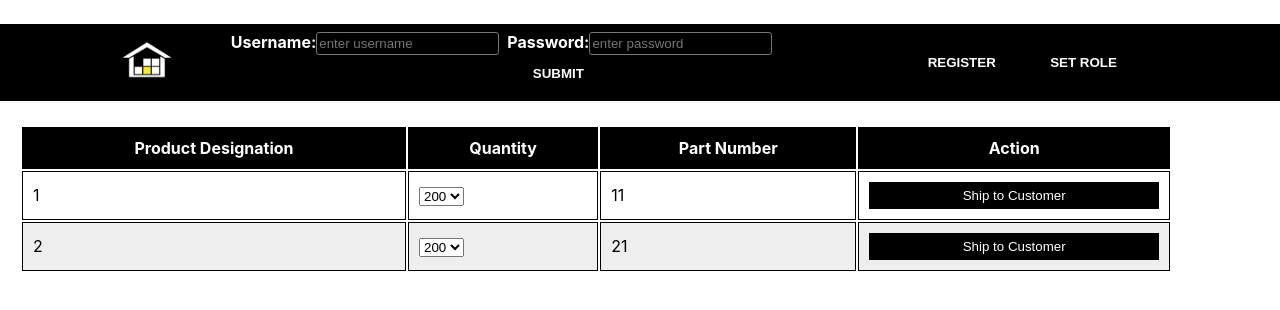
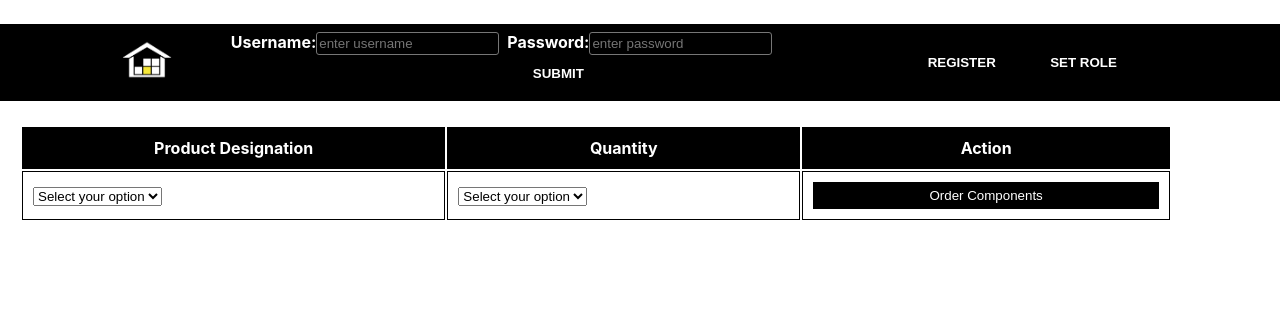
Before and after one commit to L1ppa136/Team-4ward, a React (Create React App) app in the folder inventory-management-app/: page /CustomerPlanner in a window 1280 px wide. Shown: the top 310 px of the page. Built offline with nearby package versions, Linux system fonts and the light colour scheme.

Commit message:
- CustomerTable , CustomerList ready - InboundTable, InboundList ongoing (Loading failure)

```diff
--- a/inventory-management-app/src/Components/Tables/CustomerPlannerTable.jsx
+++ b/inventory-management-app/src/Components/Tables/CustomerPlannerTable.jsx
@@ -1,12 +1,23 @@
-import React,{useEffect, useState} from 'react'
+import React, { useEffect, useState } from 'react'
 
-function CustomerPlannerList({customerDemands,handleOrder, handleInputChange}) {
+function CustomerPlannerTable({ customerDemands, handleOrder, handleInputChange, createComponents }) {
 
-  const [selectedOption, setSelectedOption] = useState('');
+  const [selectedDesignationOption, setSelectedDesignationOption] = useState('');
+  const [selectedQuantityOption, setSelectedQuantityOption] = useState('');
 
-  useEffect(()=>{
-    console.log(selectedOption)
-  },[selectedOption])
+  useEffect(() => {
+    console.log(selectedQuantityOption)
+  }, [selectedQuantityOption])
+
+  const handleOptionAndChangeForQuantity = (eTargetValue) => {
+    setSelectedQuantityOption(eTargetValue.target.value);
+    handleInputChange(eTargetValue);
+  }
+
+  const handleOptionAndChangeForDesignation = (eTargetValue) => {
+    setSelectedDesignationOption(eTargetValue.target.value);
+    handleInputChange(eTargetValue);
+  }
 
   return (
     <div className="CustomerPlannerTable">
@@ -15,31 +26,33 @@ function CustomerPlannerList({customerDemands,handleOrder, handleInputChange}) {
           <tr>
             <th>Product Designation</th>
             <th>Quantity</th>
-              <th>Part Number</th>
             <th>Action</th>
           </tr>
         </thead>
         <tbody>
-            {customerDemands && customerDemands.map((component)=>(
-              <tr key={component.id}>
-                <td>{component.ProductDesignation}</td>
+          <tr>
             <td>
-                  <select id="dropdown" name="Quantity" value={selectedOption} onChange={handleInputChange}>
+              <select placeholder='Designation' name="productDesignation" value={selectedDesignationOption} onChange={(e) => handleOptionAndChangeForDesignation(e)}>
+                <option value="" disabled selected>Select your option</option>
+                <option value="Airbag">Airbag</option>
+              </select>
+            </td>
+            <td>
+              <select placeholder='Quantity' name="quantity" value={selectedQuantityOption} onChange={(e) => handleOptionAndChangeForQuantity(e)}>
+                <option value="" disabled selected>Select your option</option>
                 <option value="200">200</option>
                 <option value="400">400</option>
                 <option value="600">600</option>
               </select>
             </td>
-                <td>{component.PartNumber}</td>
             <td>
-                  <button type="button" onClick={() => handleOrder(component.ProductDesignation)}>Ship to Customer</button>
+              <button type="button" onClick={() => createComponents()}>Order Components</button>
             </td>
           </tr>
-            ))}
         </tbody>
       </table>
-      </div>
+    </div >
   )
 }
 
-export default CustomerPlannerList
+export default CustomerPlannerTable
--- a/inventory-management-app/src/Components/Tables/InboundTable.jsx
+++ b/inventory-management-app/src/Components/Tables/InboundTable.jsx
@@ -2,7 +2,7 @@ import React, { useEffect, useState } from 'react'
 import { Link } from "react-router-dom";
 
 
-function InboundTable({inboundComponents, handleCollect}) {
+function InboundTable({ inboundComponents, handleStore, nextOrderList }) {
 
   return (
     <div className="InboundTable">
@@ -10,19 +10,20 @@ function InboundTable({inboundComponents, handleCollect}) {
         <thead>
           <tr>
             <th>Product Designation</th>
-            <th>Time of Arrival</th>
-            <th>Part Number</th>
+            <th>Quantity</th>
             <th>Action</th>
           </tr>
         </thead>
         <tbody>
-          {inboundComponents && inboundComponents.map((component)=>(
-            <tr key={component.id}>
-              <td>{component.ProductDesignation}</td>
-              <td>{component.CreatedAt}</td>
-              <td>{component.PartNumber}</td>
+          {inboundComponents && inboundComponents.map(({ prodDes, quantity }) => (
+            <tr>
+              <td>{prodDes}</td>
+              <td>{quantity}</td>
               <td>
-                <button type="button" onClick={()=> handleCollect(component.id)}>Send to Storage</button>
+                <button type="button" onClick={() => handleStore(quantity, prodDes)}>Send to Storage</button>
+              </td>
+              <td>
+                <button type="button" onClick={() => nextOrderList()}>Next Order List</button>
               </td>
             </tr>
           ))}
--- a/inventory-management-app/src/Pages/LogisticsTables/CustomerPlannerList.jsx
+++ b/inventory-management-app/src/Pages/LogisticsTables/CustomerPlannerList.jsx
@@ -1,67 +1,45 @@
-import React, {useEffect, useState} from 'react';
+import React, { useState, useEffect } from 'react';
 import CustomerPlannerTable from '../../Components/Tables/CustomerPlannerTable';
-import Loading from '../../Components/Loading';
-import axios from 'axios';
+
 import "./Table.css";
 
-const fetchCustomerDemands = async() =>{
-    let response = await axios.get("ENDPOINT")
-  }
 
-  const createCustomerDemands= async(order) =>{
-    let response = await axios.post("//ENDPOINT", "order")
+function CustomerPlannerList() {
+  const [formdata, setFormData] = useState({
+    "quantity": '',
+    "productDesignation": 'Airbag'
+  });
+
+  const handleInputChange = (e) => {
+    setFormData({ ...formdata, [e.target.name]: e.target.value });
   }
 
 
-function CustomerPlannerList() {
-    const [loading, setLoading] = useState(true)
-    const [customerDemands, setCustomerDemands] = useState([])
-    const [formdata, setFormData] = useState({
-        "Quantity": '',
-        "Product Designation": ''
-    });
-    const [responseState, setResponseState] = useState('');
 
-    const handleInputChange = (e) => {
-        setFormData({...formdata, [e.target.name]: e.target.value });
-    }
+  const createComponents = () => {
+    // Convert the formdata object to a JSON string before storing
+    const formDataString = JSON.stringify(formdata);
 
-    const handlePlanFetch = async() =>{
-        let plans = []
-        //plans = await fetchProductionPlans();
-        let component = {id: 1, ProductDesignation: 1, CreatedAt: 11, PartNumber: 11}
-        let component2 = {id: 2, ProductDesignation: 2, CreatedAt: 21, PartNumber: 21}
-        plans.push(component)
-        plans.push(component2)
-        setCustomerDemands(plans);
-        setLoading(false);
-        console.log(customerDemands);
-    }
+    // Store the JSON string in localStorage
+    localStorage.setItem("OrderList", formDataString);
 
-    //Ez a method kiveszi a beérkező componentseket és eltárolja őket az adott raktárba (RawMat).
-    const handleCustomerDemands = async(id) =>{
-        console.log("juj")
-    }
+    // Retrieve the JSON string from localStorage
+    const locStoreDataString = localStorage.getItem("OrderList");
 
-    useEffect(() => {
-      console.log(customerDemands); // This will log the updated value
-  }, [customerDemands]);
+    // Parse the JSON string back to an object
+    const locStoreDataObject = JSON.parse(locStoreDataString);
 
-    useEffect(()=>{
-        handlePlanFetch()
-    },[])
+    // Log the keys of the object and the original formdata
+    console.log(Object.values(locStoreDataObject), Object.keys(locStoreDataObject));
+    console.log(formdata);
+  }
 
-    if (loading) {
-        return <Loading />;
-      };
-
-    return (
+  return (
     <CustomerPlannerTable
-    customerDemands = {customerDemands}
-    handleCustomerDemand = {handleCustomerDemands}
-    handleInputChange = {handleInputChange}
+      createComponents={createComponents}
+      handleInputChange={handleInputChange}
     />
-    )
+  )
 }
 
 export default CustomerPlannerList
--- a/inventory-management-app/src/Pages/LogisticsTables/InboundList.jsx
+++ b/inventory-management-app/src/Pages/LogisticsTables/InboundList.jsx
@@ -1,49 +1,84 @@
-import React, { useState, useEffect} from 'react'
+import React, { useState, useEffect } from 'react'
 import InboundTable from "../../Components/Tables/InboundTable"
 import Loading from "../../Components/Loading"
 import "./Table.css";
+import axios from 'axios';
 
-//CreateFetch Request w/ Axios for the DB, Check role, if role is wrong, navigate to the "NoAuthorization" page.
 
-const fetchInboundComponents = async () =>{
-        return console.log("juj")
+const fetchStoreComponents = async (orderItem) => {
+    try {
+        const response = await axios.post('http://localhost:5179/Logistics/OrderComponent', orderItem);
+        return response.data;
+    } catch (error) {
+        throw error.response ? error.response.data : error;
+    }
 }
+
 
 //Kellenek "ál" értékek a componentshez, amiket itt érdemes megkreálni, egy "Inspection status-t" hozzá adunk a componenthez, azt az inspectel megváltoztatjuk
 // és ez engedélyezi a
 
 const InboundList = () => {
     const [loading, setLoading] = useState(true)
-    const [inboundComponents, setInboundComponents] = useState([])
+    const [inboundComponents, setInboundComponents] = useState({})
 
-    const handleInboundFetch = async() =>{
-        let components = []
-        //components = await fetchInboundComponents();
-        var component = {id: 1, ProductDesignation: 1, CreatedAt: 11, PartNumber: 11}
-        components.push(component)
-        setInboundComponents(components);
-        setLoading(false);
-        console.log(inboundComponents);
+
+
+
+
+    const GenerateOrderList = (Quantity) => {
+        return {
+            Screw: 4 * Quantity,
+            Nut: 4 * Quantity,
+            Cushion: 1 * Quantity,
+            Diffusor: 1 * Quantity,
+            Retrainer: 1 * Quantity,
+            Cover: 1 * Quantity,
+            Emblem: 1 * Quantity,
+            Inflator: 1 * Quantity,
+            Wireharness: 1 * Quantity
+        }
     }
 
-    //Ez a method kiveszi a beérkező componentseket és eltárolja őket az adott raktárba (RawMat).
-    const handleCollect = async(id) =>{
-
+    // betenni egy buttonre (következő store ciklus, ha jött infó a customer plannertől)
+    const nextOrderList = () => {
+        let CustomerOrder = localStorage.getItem("OrderList");
+        let generatedList = GenerateOrderList(CustomerOrder.quantity);
+        setInboundComponents(generatedList);
+        console.log(CustomerOrder);
+        localStorage.removeItem("OrderList");
+        return inboundComponents;
     }
 
-    useEffect(()=>{
-        handleInboundFetch()
-    },[])
+
+    //Ez a method kiveszi a beérkező componentseket és eltárolja őket az adott raktárba (RawMat).
+    const handleStore = (quantity, productDesignation) => {
+        var componentToFetch = { "quantity": quantity, "productDesignation": productDesignation };
+        fetchStoreComponents(componentToFetch);
+        removeItem(productDesignation);
+    }
+
+    const removeItem = (productDes) => {
+        const updatedOrderList = { ...inboundComponents };
+        delete updatedOrderList[productDes];
+        setInboundComponents(updatedOrderList);
+        console.log(updatedOrderList)
+    };
+
+    useEffect(() => {
+
+    }, [inboundComponents]);
 
     if (loading) {
         return <Loading />;
-      };
+    };
 
     return (
-    <InboundTable
-    inboundComponents = {inboundComponents}
-    handleCollect = {handleCollect}
-    />
+        <InboundTable
+            inboundComponents={inboundComponents}
+            handleCollect={handleStore}
+            nextOrderList={nextOrderList}
+        />
     )
 }
 
--- a/inventory-management-app/src/index.js
+++ b/inventory-management-app/src/index.js
@@ -12,7 +12,7 @@ import SetRole from './Pages/SetRole.jsx';
 import User from './Pages/User.jsx';
 import Home from './Pages/Home.jsx';
 import InboundList from "./Pages/LogisticsTables/InboundList.jsx";
-import OutboundList from "./Pages/LogisticsTables/OutBoundList.jsx";
+import OutboundList from "./Pages/LogisticsTables/OutboundList.jsx";
 import ProdSupplyList from "./Pages/LogisticsTables/ProdSupplyList.jsx";
 import ProductionList from "./Pages/LogisticsTables/ProductionList.jsx";
 import CustomerPlannerList from './Pages/LogisticsTables/CustomerPlannerList.jsx';
```
Lines whose indentation alone changed are shown as unchanged.
